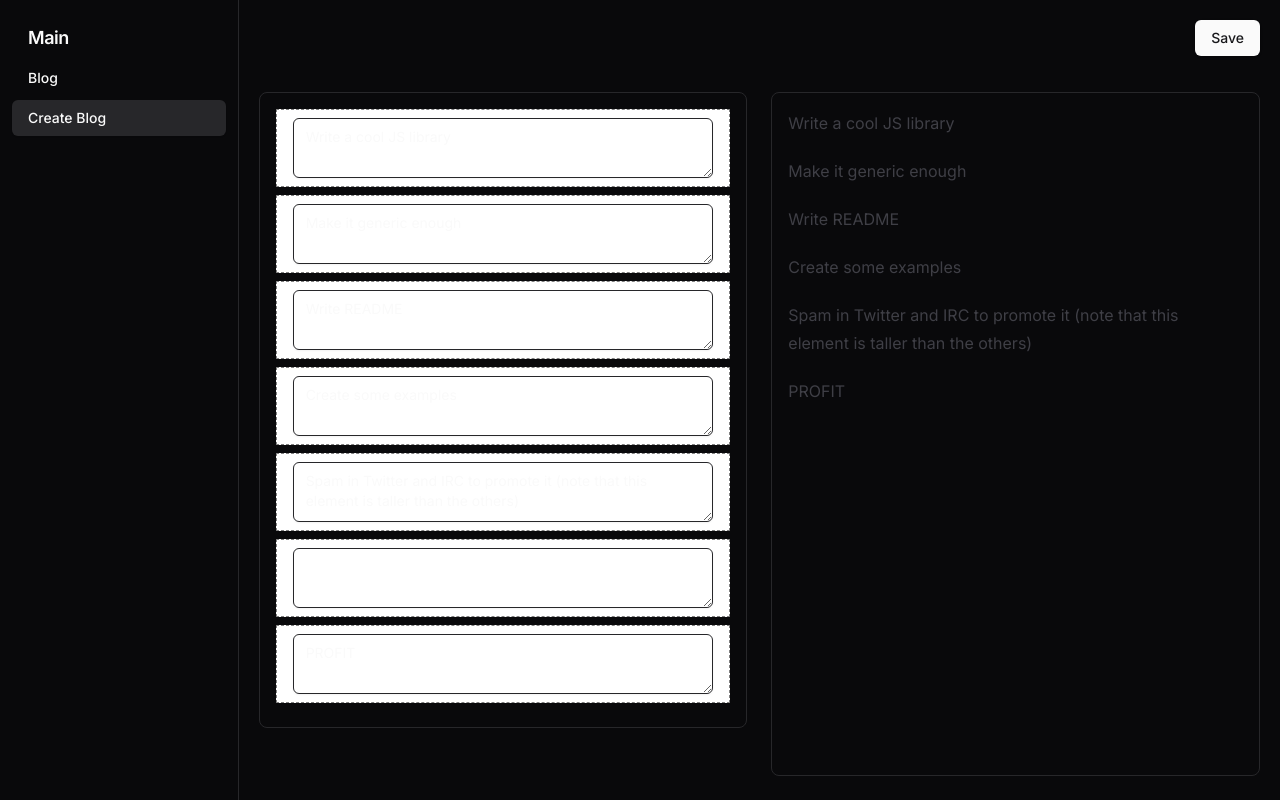
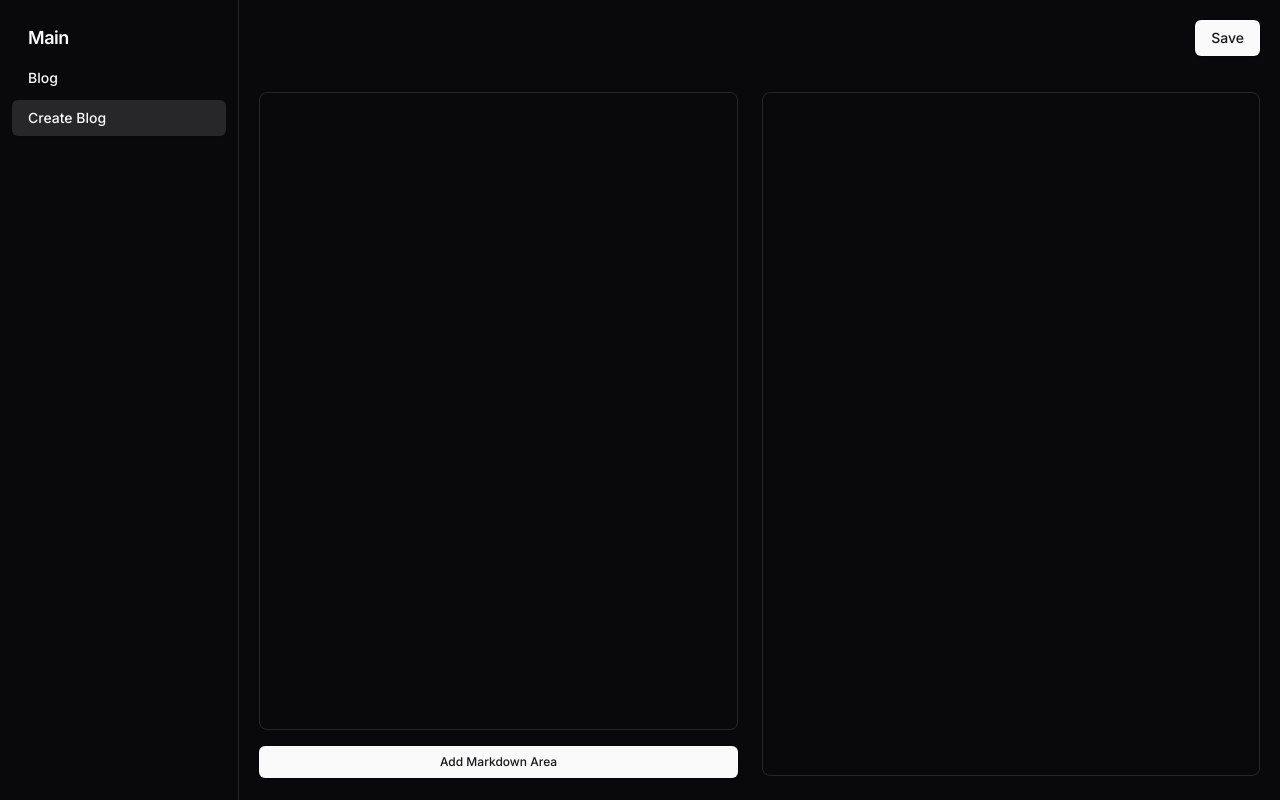
Before and after one commit to buildog-dev/buildog, a Next.js app: page /create-blog in a window 1280 px wide. Built offline with nearby package versions, Linux system fonts and the light colour scheme.

Commit message:
Update drag drop component names, add multiple markdown text areas dynamically

```diff
--- a/src/app/create-blog/page.tsx
+++ b/src/app/create-blog/page.tsx
@@ -3,47 +3,39 @@
 import React, { useEffect, useState } from "react";
 import Markdown from "react-markdown";
 import { Button } from "@/components/ui/button";
-import DragDropList from "@/components/dragdroplist";
+import DragDropList, { Item } from "@/components/drag-drop-list";
 import { DndProvider } from "react-dnd";
 import { HTML5Backend } from "react-dnd-html5-backend";
 import remarkGfm from "remark-gfm";
 
 export default function Page() {
-  const [cards, setCards] = useState([
-    {
-      id: 1,
-      value: "Write a cool JS library",
-    },
-    {
-      id: 2,
-      value: "Make it generic enough",
-    },
-    {
-      id: 3,
-      value: "Write README",
-    },
-    {
-      id: 4,
-      value: "Create some examples",
-    },
-    {
-      id: 5,
-      value:
-        "Spam in Twitter and IRC to promote it (note that this element is taller than the others)",
-    },
-    {
-      id: 6,
-      value: "",
-    },
-    {
-      id: 7,
-      value: "PROFIT",
-    },
-  ]);
+  const [cards, setCards] = useState<Item[]>([]);
+
+  function create_UUID() {
+    var dt = new Date().getTime();
+    var uuid = 'xxxxxxxx-xxxx-4xxx-yxxx-xxxxxxxxxxxx'.replace(/[xy]/g, function(c) {
+      var r = (dt + Math.random() * 16) % 16 | 0;
+      dt = Math.floor(dt / 16);
+      return (c == 'x' ? r : (r & 0x3 | 0x8)).toString(16);
+    });
+    return uuid;
+  }
 
   useEffect(() => {
-    console.log(cards.map((item) => item.value).join("\n"));
-  }, [cards]);
+    console.log(cards)
+  }, [cards])
+
+  const addMarkdownArea = () => {
+    setCards((prevCards) => {
+      return [
+        ...prevCards,
+        {
+          id: create_UUID(),
+          value: ""
+        }
+      ]
+    })
+  }
 
   return (
     <div className="flex flex-col gap-6">
@@ -51,15 +43,18 @@ export default function Page() {
         <Button>Save</Button>
       </div>
       <div className="flex gap-6">
-        <div className="w-full max-h-[calc(100vh_-_116px)] h-fit overflow-y-auto p-4 border rounded-lg space-y-4">
-          <DndProvider backend={HTML5Backend}>
-            <DragDropList cards={cards} setCards={setCards} />
-          </DndProvider>
+        <div className="w-full space-y-4">
+          <div className="max-h-[calc(100vh_-_116px)] h-[calc(100%_-_46px)] overflow-y-auto p-4 border rounded-lg space-y-4">
+            <DndProvider backend={HTML5Backend}>
+              <DragDropList cards={cards} setCards={setCards} />
+            </DndProvider>
+          </div>
+          <Button onClick={addMarkdownArea} size="sm" className="w-full">Add Markdown Area</Button>
         </div>
         <div className="w-full h-[calc(100vh_-_116px)] overflow-y-auto p-4 border rounded-lg">
-          <article className="prose prose-zinc">
+          <article className="prose dark:prose-invert">
             <Markdown remarkPlugins={[remarkGfm]}>
-              {cards.map((item) => item.value + "\n\n").join("")}
+              {cards?.map((item) => item.value + "\n\n").join("")}
             </Markdown>
           </article>
         </div>
--- a/src/components/dragdropcard.tsx
+++ b/src/components/drag-drop-card.tsx
@@ -4,11 +4,6 @@ import { useRef } from "react";
 import { useDrag, useDrop } from "react-dnd";
 
 const style = {
-  border: "1px dashed gray",
-  padding: "0.5rem 1rem",
-  marginBottom: ".5rem",
-  backgroundColor: "white",
-  cursor: "move",
 };
 
 export interface CardProps {
--- a/src/components/dragdroplist.tsx
+++ b/src/components/drag-drop-list.tsx
@@ -1,12 +1,12 @@
 import update from "immutability-helper";
-import type { FC, ReactNode } from "react";
+import type { FC } from "react";
 import { useCallback } from "react";
-import { Card } from "./dragdropcard";
+import { Card } from "./drag-drop-card";
 import { Textarea } from "./ui/textarea";
 
 export interface Item {
-  id: number;
-  value: any;
+  id: string;
+  value: string;
 }
 
 interface DragDropList {
@@ -27,7 +27,7 @@ export const DragDropList: FC<DragDropList> = ({ cards, setCards }) => {
   }, []);
 
   const textAreaHandler = (
-    index: number,
+    index: string,
     e: React.ChangeEvent<HTMLTextAreaElement>
   ) => {
     setCards((prevCards: Item[]) => {
@@ -50,7 +50,7 @@ export const DragDropList: FC<DragDropList> = ({ cards, setCards }) => {
     );
   }, []);
 
-  return <div>{cards.map((card, i) => renderCard(card, i))}</div>;
+  return <div className="space-y-4">{cards?.map((card, i) => renderCard(card, i))}</div>;
 };
 
 export default DragDropList;
```
